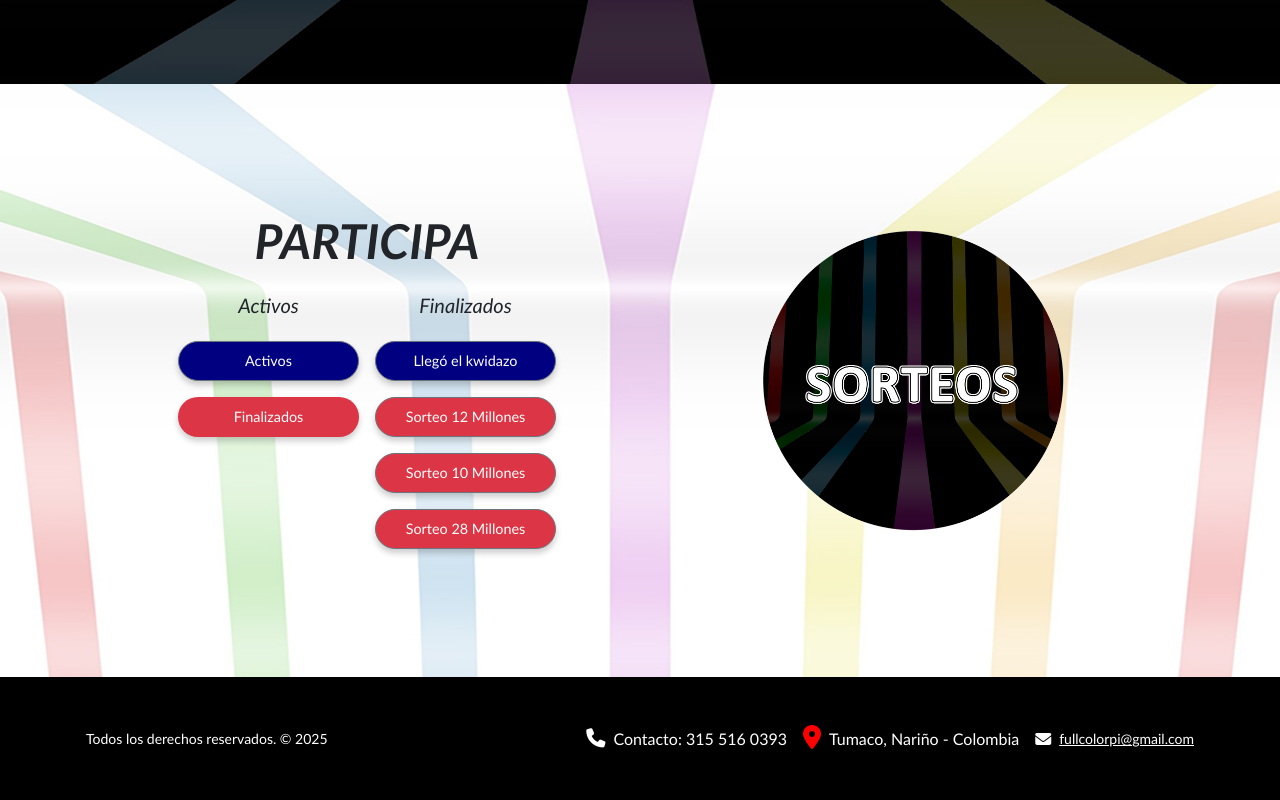
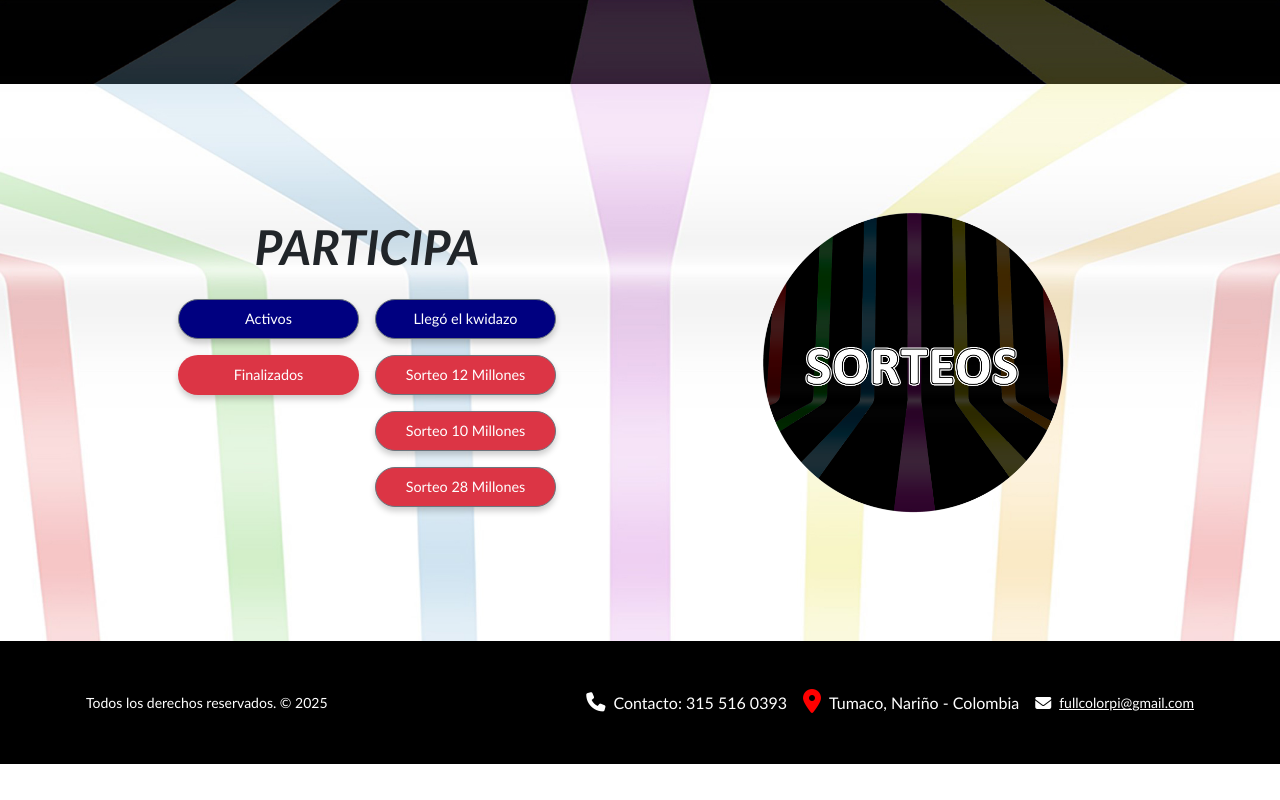
Before and after one commit to VictorSantana25/FullColor-LandingPage, a React (Vite) app: page / in a window 1280 px wide. Shown: the part 1667-2467 px from the top of the page. After the commit the page ends 2431 px from the top, so only its background shows below. Built offline with nearby package versions, Linux system fonts and the light colour scheme.

Commit message:
activo & finalizado removed

```diff
--- a/src/Principal.jsx
+++ b/src/Principal.jsx
@@ -184,14 +184,12 @@ const Principal = () => {
         <div className="row g-3">
           {/* Columna izquierda */}
           <div className="col-6 d-flex flex-column gap-3">
-            <h5 className="fst-italic">Activos</h5>
             <a href="https://sorteos.fullcolorpi.com/#eventos" target="_blank" className="btn btn-outline-secondary social-btn d-block text-center">Activos</a>
             <a href="https://sorteos.fullcolorpi.com/#news" target="_blank" className="btn bg-danger social-btn d-block text-center text-wrap ">Finalizados</a>
           </div>
 
           {/* Columna derecha */}
           <div className="col-6 d-flex flex-column gap-3">
-            <h5 className="fst-italic">Finalizados</h5>
             <a href="https://sorteos.fullcolorpi.com/kwidazo" target="_blank" className="btn btn-outline-secondary social-btn d-block text-center">Llegó el kwidazo</a>
             <a href="https://sorteos.fullcolorpi.com//sorteo12millones" target="_blank" className="btn bg-danger btn-outline-secondary social-btn d-block text-center">Sorteo 12 Millones</a>
             <a href="https://sorteos.fullcolorpi.com/sorteo10millones" target="_blank" className="btn bg-danger btn-outline-secondary social-btn d-block text-center">Sorteo 10 Millones</a>
```
